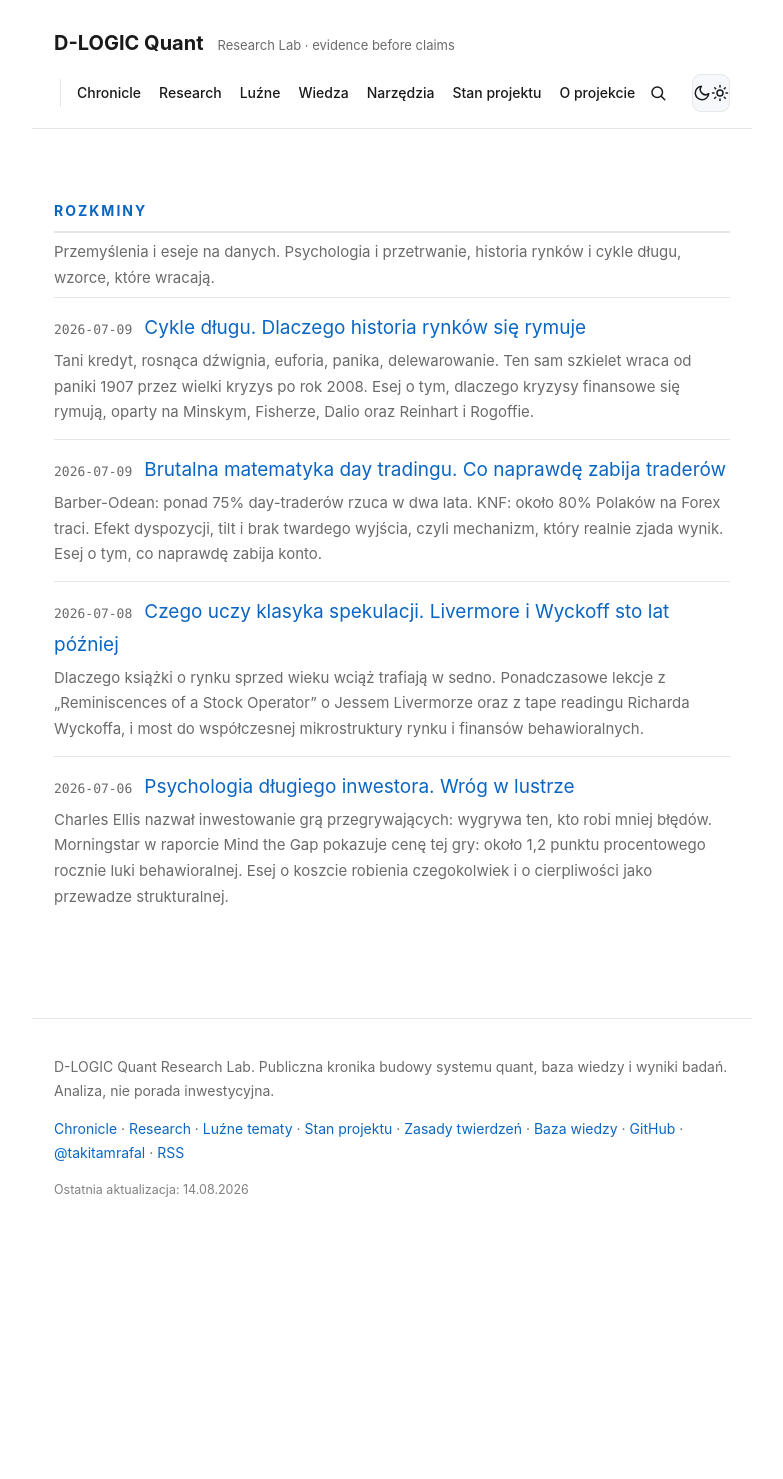
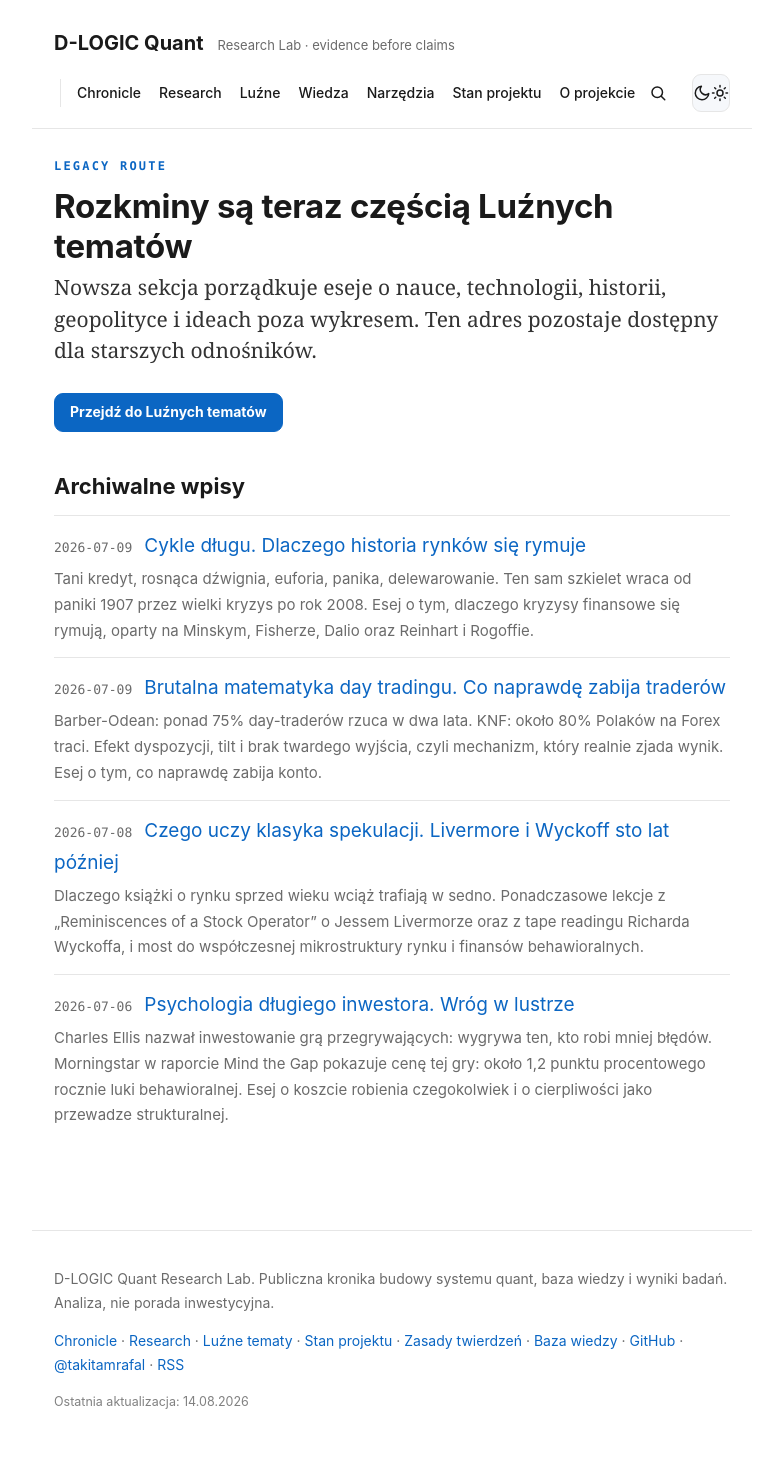
Before and after one commit to rdemb/dlogic-quant, a Jekyll site: the page built from rozkminy.html, in a window 1280 px wide. Shown: the whole page, without its empty margins (248-1031 px from the left). Built offline with Jekyll 4.4.1, drawn with Linux system fonts in a browser that asks for light colours; before the commit the page ends 1267 px from its top, so only the background shows below that.

Commit message:
Harden public repository and publishing boundary (#13)
Remove internal editorial artifacts and stale Desk assets, strengthen the Jekyll publication boundary and rendered-site validation, clarify archive routes, and replace the minimal README with a professional public project overview.

```diff
--- a/_config.yml
+++ b/_config.yml
@@ -6,7 +6,8 @@ lang: pl
 url: "https://rdemb.github.io"
 baseurl: "/dlogic-quant"
 permalink: /:year/:month/:day/:title/
-future: true
+future: false
+strict_front_matter: true
 twitter:
   username: takitamrafal
   card: summary_large_image
@@ -22,4 +23,10 @@ plugins:
 defaults:
   - scope: { path: "", type: posts }
     values: { layout: post, author: D-LOGIC Quant, image: /assets/og.png, category: analizy }
-exclude: [STYLE_SEO.md, deploy.bat, README.md, Gemfile, Gemfile.lock]
+exclude:
+  - .github
+  - .gitignore
+  - README.md
+  - Gemfile
+  - Gemfile.lock
+  - vendor
--- a/assets/css/style.css
+++ b/assets/css/style.css
@@ -134,57 +134,6 @@ pre code{background:none;padding:0;font-size:inherit}
 .nav a:hover{color:var(--acc);text-decoration:none}
 .nav a.on{color:var(--acc)}
 .nav a.on::after{content:"";position:absolute;left:0;right:0;bottom:-7px;height:2px;background:var(--acc);border-radius:2px}
-.dk{border:1px solid var(--line);border-radius:14px;overflow:hidden;margin:14px 0 8px;background:var(--bg)}
-.dk-head{display:flex;align-items:center;gap:14px;flex-wrap:wrap;padding:12px 16px;background:var(--soft);border-bottom:1px solid var(--line)}
-.dk-brand{font:700 13px ui-monospace,Consolas,monospace;letter-spacing:4px;color:var(--acc)}
-.dk-badge{display:flex;align-items:center;gap:6px;font:11px ui-monospace,Consolas,monospace;color:var(--mut)}
-.dk-pulse{width:8px;height:8px;border-radius:50%;background:var(--up);animation:pl 1.5s ease-in-out infinite}
-@keyframes pl{0%,100%{opacity:1}50%{opacity:.25}}
-.dk-clock{font:12px ui-monospace,Consolas,monospace;color:var(--ink);margin-left:auto}
-.dk-asof{font:11px ui-monospace,Consolas,monospace;color:var(--mut)}
-.dk-body{padding:14px;display:grid;grid-template-columns:1fr 1fr;gap:14px}
-.dk-card{border:0;border-radius:10px;overflow:hidden;background:var(--soft)}
-.dk-card.span2{grid-column:1 / -1}
-.dk-wh{padding:9px 14px;border-bottom:1px solid var(--line);background:transparent;font:11px ui-monospace,Consolas,monospace;letter-spacing:1.5px;color:var(--acc);text-transform:uppercase;display:flex;justify-content:space-between;align-items:center;gap:8px}
-.dk-liq{color:var(--mut);letter-spacing:.5px;text-transform:none}
-.dk-wb{padding:12px 13px}
-.dk-wb svg{width:100%;height:auto;display:block}
-.dk-axis{stroke:var(--line)}.dk-t{fill:var(--ink)}.dk-tm{fill:var(--mut)}
-.dk-band{fill:var(--acc);opacity:.5}.dk-band-hi{fill:var(--acc);opacity:.12}
-.dk-now{stroke:var(--dn);stroke-width:2}.dk-nowdot{fill:var(--dn)}
-.dk-track{fill:var(--line)}.dk-fill{fill:var(--acc)}.dk-mark{stroke:var(--ink);stroke-width:2}
-.dk-pos{fill:var(--up)}.dk-neg{fill:var(--dn)}
-.dk-sess{display:grid;grid-template-columns:repeat(auto-fit,minmax(140px,1fr));gap:8px;margin-top:10px}
-.dk-schip{display:flex;align-items:center;gap:9px;border:1px solid var(--line);border-radius:8px;padding:8px 11px}
-.dk-schip .dot{width:9px;height:9px;border-radius:50%;background:#cdd3da;flex:none}
-.dk-schip b{font:600 13px -apple-system,Segoe UI,Roboto,sans-serif;display:block}
-.dk-schip .st{font:10.5px ui-monospace,Consolas,monospace;color:var(--mut)}
-.dk-phase{font:600 16px -apple-system,Segoe UI,Roboto,sans-serif;margin:0 0 9px}
-.dk-chips{display:flex;gap:8px;flex-wrap:wrap;margin-bottom:11px}
-.dk-chip{font:11px ui-monospace,Consolas,monospace;padding:3px 9px;border-radius:6px;letter-spacing:.5px}
-.dk-chip.acc{background:rgba(11,102,195,.13);color:var(--acc)}
-.dk-chip.neg{background:rgba(214,69,69,.15);color:#c0392b}
-:root[data-theme="dark"] .dk-chip.neg{color:#f0a0a0}
-.dk-cond div{font:13px -apple-system,Segoe UI,Roboto,sans-serif;color:var(--ink2);margin:4px 0}
-.dk-ok{color:var(--up);font-weight:700;margin-right:6px}
-.dk-score{margin-top:10px;font:12px ui-monospace,Consolas,monospace;color:var(--mut);border-top:1px solid var(--line);padding-top:9px}
-.dk-meta{font:12px ui-monospace,Consolas,monospace;color:var(--mut);margin-top:8px;line-height:1.7}
-.dk-meta b{color:var(--ink)}
-.dk-ext{background:#fff;border-radius:8px;overflow:auto;padding:10px;color:#222}
-.dk-extframe{display:block;width:100%;height:480px;border:0;border-radius:8px;background:#fff}
-.dk-corr{display:grid;gap:3px}
-.dk-cc{display:flex;align-items:center;justify-content:center;height:40px;font:12px ui-monospace,Consolas,monospace;color:var(--ink);border-radius:5px}
-.dk-ch{color:var(--mut);font-size:11px}
-.dk-rh{color:var(--mut);font-size:11px;justify-content:flex-start;padding-left:2px}
-.dk-diag{font-weight:700}
-.dk-levels{display:flex;flex-direction:column}
-.dk-lv{display:flex;align-items:baseline;gap:10px;padding:7px 6px;border-bottom:1px solid var(--line)}
-.dk-lv:last-child{border-bottom:0}
-.dk-lv-l{font:13px -apple-system,Segoe UI,Roboto,sans-serif;color:var(--ink);flex:1}
-.dk-lv-p{font:13px ui-monospace,Consolas,monospace;color:var(--ink);font-weight:600}
-.dk-lv-n{font:11px -apple-system,Segoe UI,Roboto,sans-serif;color:var(--mut);width:92px;text-align:right}
-.dk-lv.spot{background:var(--soft);border-radius:6px}.dk-lv.spot .dk-lv-p{color:var(--acc)}
-.dk-foot{padding:12px 16px;border-top:1px solid var(--line);background:var(--soft);color:var(--mut);font:11.5px -apple-system,Segoe UI,Roboto,sans-serif;line-height:1.6}
 @media (max-width:640px){
   header.site{align-items:center;gap:10px}
   header .tag{display:none}
@@ -196,20 +145,3 @@ pre code{background:none;padding:0;font-size:inherit}
   .nav a:last-child{border-bottom:0}
   .nav a.on::after{display:none}
 }
-@media (max-width:620px){
-  .dk-body{grid-template-columns:1fr;padding:11px;gap:12px}
-  .dk-head{gap:10px}.dk-clock{margin-left:0;font-size:13px}
-  .dk-wb{padding:11px}
-  #dk-strength{overflow-x:auto}#dk-strength svg{min-width:450px}
-  #dk-corr{overflow-x:auto}.dk-corr{min-width:430px}
-  #dk-cot{overflow-x:auto}#dk-cot svg{min-width:430px}
-  .dk-extframe{height:420px}
-  .dk-phase{font-size:17px}
-  .dk-chip{font-size:12px}
-  .dk-cond div{font-size:14px}
-  .dk-score{font-size:12.5px}
-  .dk-meta{font-size:13px}
-  .dk-lv-l{font-size:14px}.dk-lv-p{font-size:14px}.dk-lv-n{font-size:12px;width:78px}
-  .dk-schip b{font-size:14px}.dk-schip .st{font-size:11.5px}
-  .dk-cc{height:38px;font-size:12.5px}
-}
--- a/moje-algo.html
+++ b/moje-algo.html
@@ -3,6 +3,7 @@ layout: default
 title: "Moje Algo - D-LOGIC Chronicle"
 description: "Archiwalny adres publicznego dziennika budowy systemu. Aktualna seria działa jako D-LOGIC Chronicle."
 permalink: /moje-algo/
+sitemap: false
 ---
 {% assign alg = site.posts | where: "category", "algo" %}
 <p class="lab-kicker">Legacy route</p>
--- a/rozkminy.html
+++ b/rozkminy.html
@@ -1,16 +1,22 @@
 ---
 layout: default
-title: "Rozkminy"
+title: "Rozkminy - archiwum"
+description: "Archiwalny adres wcześniejszej sekcji esejów. Nowe publikacje pozarynkowe znajdują się w dziale Luźne tematy."
 permalink: /rozkminy/
+sitemap: false
 ---
-<section class="cat">
-  <h2 class="cat-h">Rozkminy</h2>
-  <p class="cat-desc">Przemyślenia i eseje na danych. Psychologia i przetrwanie, historia rynków i cykle długu, wzorce, które wracają.</p>
-  <ul class="posts">
-  {% assign roz = site.posts | where: "category", "rozkminy" %}
-  {% for post in roz %}
-    <li><span class="d">{{ post.date | date: "%Y-%m-%d" }}</span><a href="{{ post.url | relative_url }}">{{ post.title }}</a>
-    {% if post.description %}<span class="ds">{{ post.description }}</span>{% endif %}</li>
-  {% endfor %}
-  </ul>
-</section>
+{% assign legacy = site.posts | where: "category", "rozkminy" %}
+<p class="lab-kicker">Legacy route</p>
+<h1>Rozkminy są teraz częścią Luźnych tematów</h1>
+<p class="dek">Nowsza sekcja porządkuje eseje o nauce, technologii, historii, geopolityce i ideach poza wykresem. Ten adres pozostaje dostępny dla starszych odnośników.</p>
+<p><a class="lab-button" href="{{ '/luzne-tematy/' | relative_url }}">Przejdź do Luźnych tematów</a></p>
+
+{% if legacy.size > 0 %}
+<h2>Archiwalne wpisy</h2>
+<ul class="posts">
+{% for post in legacy %}
+  <li><span class="d">{{ post.date | date: "%Y-%m-%d" }}</span><a href="{{ post.url | relative_url }}">{{ post.title }}</a>
+  {% if post.description %}<span class="ds">{{ post.description }}</span>{% endif %}</li>
+{% endfor %}
+</ul>
+{% endif %}
--- a/search.json
+++ b/search.json
@@ -1,6 +1,7 @@
 ---
 layout: null
 permalink: /search.json
+sitemap: false
 ---
 [
 {% for p in site.posts %}{"title": {{ p.title | jsonify }}, "url": {{ p.url | relative_url | jsonify }}, "cat": {{ p.category | default: "analizy" | jsonify }}, "desc": {{ p.description | default: p.dek | strip_html | truncate: 160 | jsonify }}, "tags": {{ p.tags | join: " " | jsonify }}, "date": {{ p.date | date: "%Y-%m-%d" | jsonify }}}{% unless forloop.last %},{% endunless %}
--- a/szukaj.html
+++ b/szukaj.html
@@ -14,7 +16,7 @@ permalink: /szukaj/
 <script>
 (function(){
   var idx=[], q=document.getElementById('q'), res=document.getElementById('q-res'), cnt=document.getElementById('q-count');
-  function esc(s){ return String(s).replace(/[&<>"]/g,function(c){return {'&':'&amp;','<':'&lt;','>':'&gt;','"':'&quot;'}[c];}); }
+  function esc(s){ return String(s).replace(/[&<>\"]/g,function(c){return {'&':'&amp;','<':'&lt;','>':'&gt;','\"':'&quot;'}[c];}); }
   function run(){
     var s=q.value.trim().toLowerCase();
     if(s.length<2){ res.innerHTML=''; cnt.textContent=''; return; }
```
Also changed, not shown: other parts of szukaj.html (+2 -0 lines), EDITORIAL_STYLE.md (deleted, +0 -47 lines), _data/desk.yml (deleted, +0 -69 lines), analizy.html (+12 -12 lines), assets/js/desk.js (deleted, +0 -195 lines), tools/editorial_cleanup.py (deleted, +0 -127 lines), tools/rendered_html_audit.py (deleted, +0 -56 lines), .github/workflows/validate-site.yml, README.md, 3 other files.
